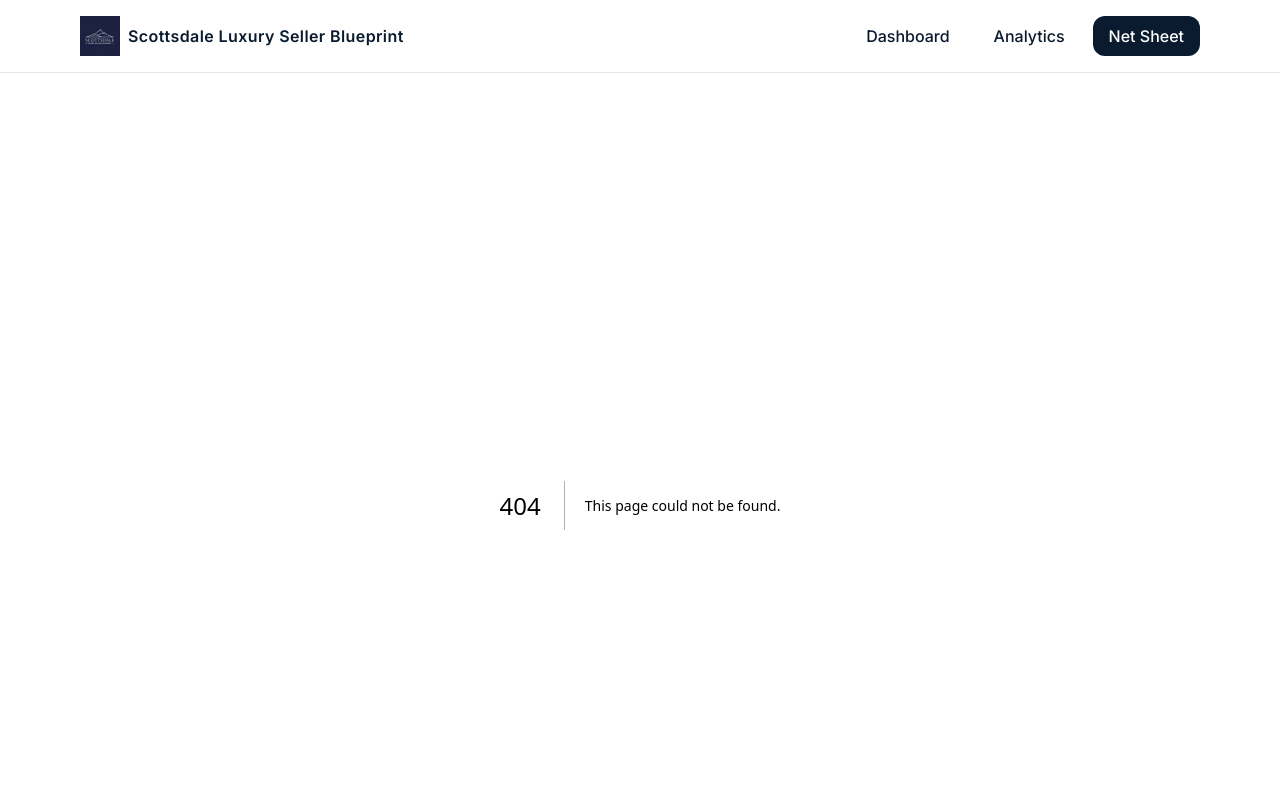
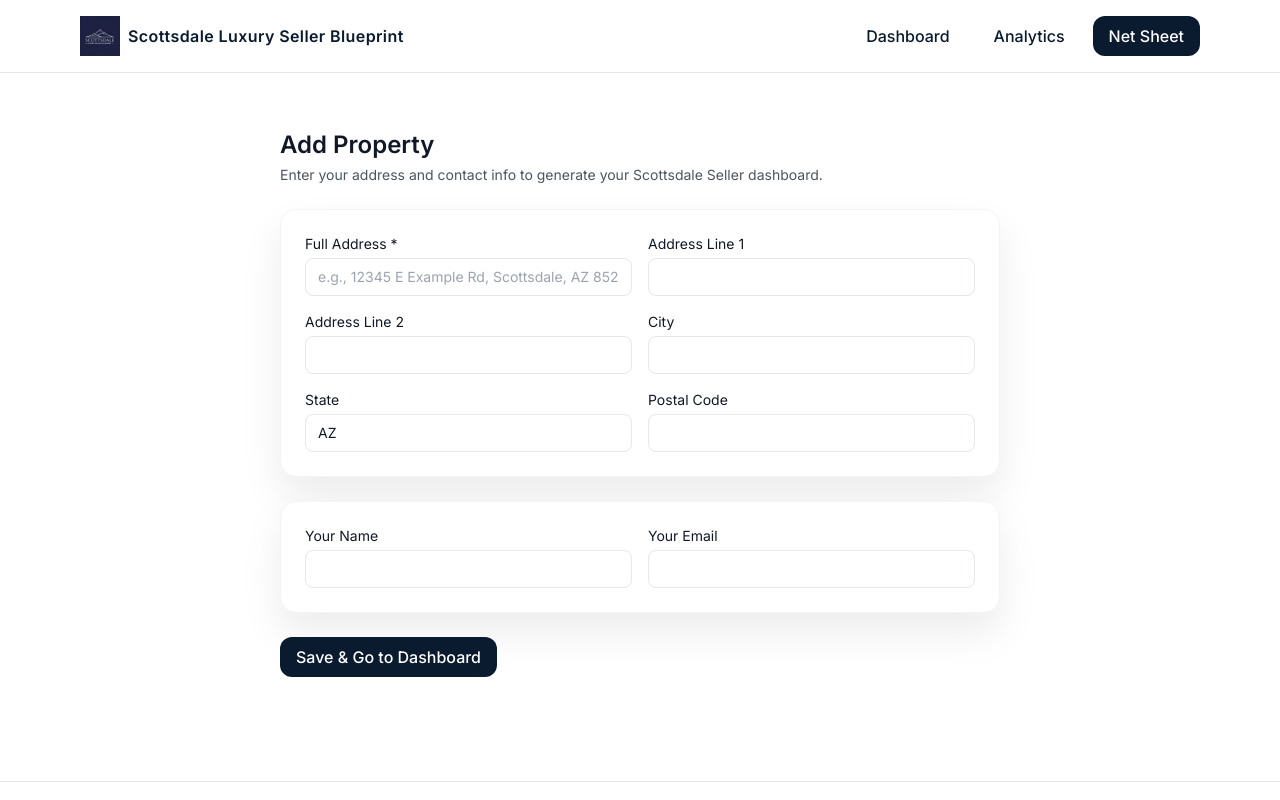
Before and after one commit to alextonos-RealEstate/ScottsdaleSellers, a Next.js app: page /add in a window 1280 px wide. Before the commit this address had no page. Shown: the top 800 px of the page. Built offline with nearby package versions, Linux system fonts and the light colour scheme.

Commit message:
Create page.tsx

```diff
--- /dev/null
+++ b/app/add/page.tsx
@@ -0,0 +1,108 @@
+'use client'
+
+import { useState } from 'react'
+import { useRouter } from 'next/navigation'
+
+export default function AddPropertyPage() {
+  const router = useRouter()
+  const [form, setForm] = useState({
+    full_address: '',
+    address_line1: '',
+    address_line2: '',
+    city: '',
+    state: 'AZ',
+    postal_code: '',
+    owner_name: '',
+    owner_email: ''
+  })
+  const [loading, setLoading] = useState(false)
+  const [error, setError] = useState<string | null>(null)
+
+  async function onSubmit(e: React.FormEvent) {
+    e.preventDefault()
+    setError(null)
+    if (!form.full_address) {
+      setError('Please enter the full property address.')
+      return
+    }
+    setLoading(true)
+    try {
+      const res = await fetch('/api/properties', {
+        method: 'POST',
+        headers: { 'Content-Type': 'application/json' },
+        body: JSON.stringify(form)
+      })
+      const json = await res.json()
+      if (!res.ok) throw new Error(json?.error || 'Failed to save')
+      // Go to dashboard or success screen
+      router.push('/dashboard')
+    } catch (err: any) {
+      setError(err.message || 'Something went wrong')
+    } finally {
+      setLoading(false)
+    }
+  }
+
+  function field<K extends keyof typeof form>(key: K) {
+    return {
+      value: form[key],
+      onChange: (e: React.ChangeEvent<HTMLInputElement>) =>
+        setForm((f) => ({ ...f, [key]: e.target.value }))
+    }
+  }
+
+  return (
+    <div className="max-w-3xl mx-auto p-6">
+      <h1 className="text-2xl font-semibold">Add Property</h1>
+      <p className="text-sm text-gray-600 mt-1">
+        Enter your address and contact info to generate your Scottsdale Seller dashboard.
+      </p>
+
+      <form onSubmit={onSubmit} className="mt-6 space-y-6">
+        <div className="card p-6 grid md:grid-cols-2 gap-4">
+          <label className="text-sm">
+            Full Address *
+            <input className="mt-1 w-full border rounded-lg px-3 py-2" type="text" {...field('full_address')} placeholder="e.g., 12345 E Example Rd, Scottsdale, AZ 85255" />
+          </label>
+          <label className="text-sm">
+            Address Line 1
+            <input className="mt-1 w-full border rounded-lg px-3 py-2" type="text" {...field('address_line1')} />
+          </label>
+          <label className="text-sm">
+            Address Line 2
+            <input className="mt-1 w-full border rounded-lg px-3 py-2" type="text" {...field('address_line2')} />
+          </label>
+          <label className="text-sm">
+            City
+            <input className="mt-1 w-full border rounded-lg px-3 py-2" type="text" {...field('city')} />
+          </label>
+          <label className="text-sm">
+            State
+            <input className="mt-1 w-full border rounded-lg px-3 py-2" type="text" {...field('state')} />
+          </label>
+          <label className="text-sm">
+            Postal Code
+            <input className="mt-1 w-full border rounded-lg px-3 py-2" type="text" {...field('postal_code')} />
+          </label>
+        </div>
+
+        <div className="card p-6 grid md:grid-cols-2 gap-4">
+          <label className="text-sm">
+            Your Name
+            <input className="mt-1 w-full border rounded-lg px-3 py-2" type="text" {...field('owner_name')} />
+          </label>
+          <label className="text-sm">
+            Your Email
+            <input className="mt-1 w-full border rounded-lg px-3 py-2" type="email" {...field('owner_email')} />
+          </label>
+        </div>
+
+        {error && <div className="text-red-600 text-sm">{error}</div>}
+
+        <button className="btn btn-primary" type="submit" disabled={loading}>
+          {loading ? 'Saving…' : 'Save & Go to Dashboard'}
+        </button>
+      </form>
+    </div>
+  )
+}
```
